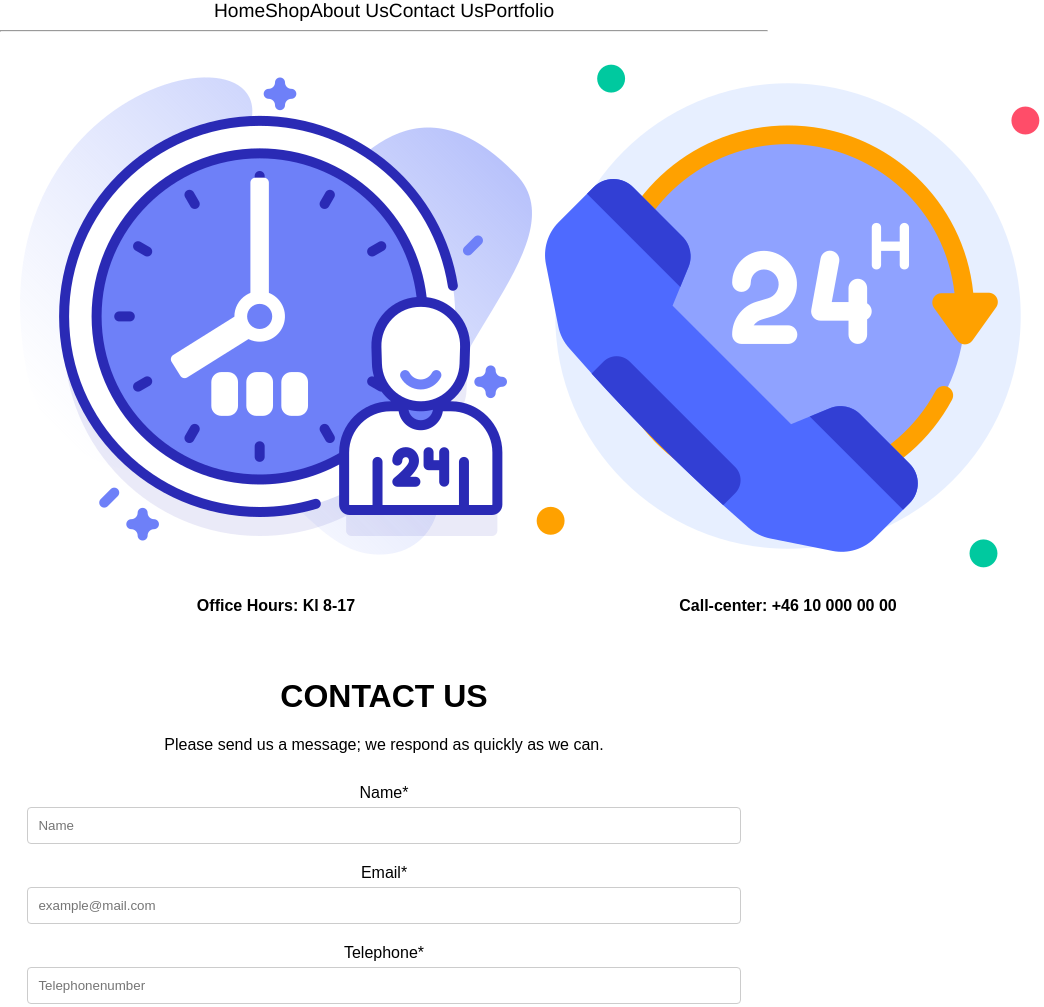
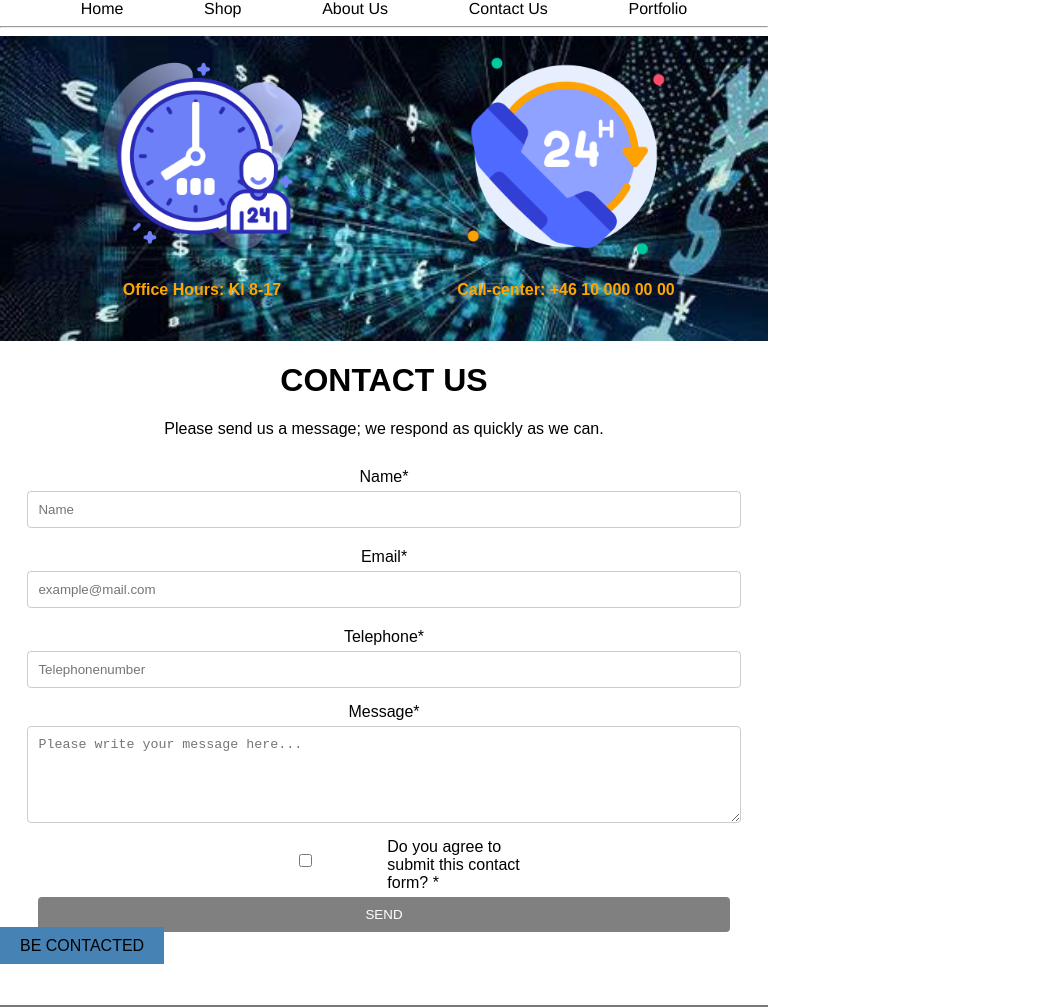
Before and after one commit to MungangaThelly/advanced-website, a website: page html/contact.html in a window 768 px wide. Shown: the top 1007 px of the page, 1044 px wide, since content can reach past the window. Drawn offline with Linux system fonts and the light colour scheme.

Commit message:
oneupdate

```diff
--- a/html/contact.html
+++ b/html/contact.html
@@ -21,11 +21,11 @@
 
     <div class="contact-info">
         <div class="office-hours">
-            <img src="../img/24-h.png" height="auto" alt="Welcome!">
+            <img src="../img/24-h.png" width="200px" alt="Welcome!">
             <h4>Office Hours: Kl 8-17</h4>
         </div>
         <div class="call-center">
-            <img src="../img/telephone.png" height="auto" alt="Client is King">
+            <img src="../img/telephone.png" width="200px" alt="Client is King">
             <h4>Call-center: +46 10 000 00 00</h4>
         </div>
     </div>
--- a/styles/contact.css
+++ b/styles/contact.css
@@ -1,18 +1,23 @@
 body {
     font-family: Arial, sans-serif;
-    margin: 0;
-    padding: 0;
+    margin: auto;
+    padding: auto;
 }
 
 .contact-info {
     display: grid;
-    grid-template-columns: 1fr 1fr;
+    grid-template-columns: repeat(2, 1fr); /* Two-column layout */
     padding: 20px;
     align-items: center;
+    background-image: url(../img/OIP\ \(3\).jfif);
+    background-repeat: no-repeat;
+    background-position: inherit;
+    background-size: 100%;
 }
 
 .office-hours, .call-center {
     text-align: center;
+    color: orange;
 }
 
 .contact-header {
@@ -24,6 +29,7 @@ body {
     display: flex;
     flex-direction: column;
     align-items: center;
+    width: 100%; /* Full width for better responsiveness */
 }
 
 .contact-form label {
@@ -46,12 +52,11 @@ body {
 
 .contact-btn {
     padding: 10px 20px;
-    background-color:steelblue;
+    background-color: steelblue;
     color: #fff;
     text-decoration: none;
     border: none;
     cursor: pointer;
-    float: inline-end;
 }
 
 .contact-btn:hover {
@@ -75,11 +80,12 @@ body {
 }
 
 .modal-content {
-    background-color:white;
+    background-color: white;
     margin: 15% auto; /* 15% from the top and centered */
     padding: 20px;
-    border-radius: 100px;
-    width: 50%; /* Could be more or less, depending on screen size */
+    border-radius: 10px;
+    width: 80%; /* Responsive width */
+    max-width: 600px; /* Limit max width */
 }
 
 .close {
@@ -96,8 +102,8 @@ body {
 
 form {
     display: flex;
-    flex-wrap: wrap;
     flex-direction: column;
+    width: 100%; /* Full width for responsiveness */
 }
 
 input[type="text"],
@@ -110,7 +116,7 @@ textarea {
 }
 
 input[type="submit"] {
-    background-color:gray;
+    background-color: gray;
     color: #fff;
     border: none;
     cursor: pointer;
@@ -121,20 +127,10 @@ input[type="submit"]:hover {
     background-color: springgreen;
 }
 
-
 /* For Tablets */
 @media (max-width: 1024px) and (min-width: 768px) {
-    .navbar {
-        flex-direction: row;
-        flex-wrap: wrap;
-        justify-content: center;
-        font-size: 1.2em; /* Increased font size for better visibility */
-    }
-
     .contact-info {
-        display: grid;
-        grid-template-columns: 1fr 1fr; /* Keep two-column layout */
-        padding: 20px;
+        grid-template-columns: repeat(2, 1fr); /* Two-column layout */
     }
 
     .contact-form input, .contact-form textarea {
@@ -142,30 +138,24 @@ input[type="submit"]:hover {
     }
 
     .footer {
+        display: flex;
         flex-direction: column; /* Stack footer sections on smaller screens */
     }
 }
 
 /* For Mobile Phones */
 @media (max-width: 767px) {
-    .navbar {
-        flex-direction: column;
-        align-items: center;
-        font-size: 1em;
-    }
-
     .contact-info {
-        grid-template-columns: 1fr;
+        grid-template-columns: 1fr; /* One-column layout */
         padding: 10px;
     }
 
     .contact-form {
-        width: 100%;
         padding: 0 20px;
     }
 
     .contact-form input, .contact-form textarea {
-        max-width: 100%;
+        max-width: 100%; /* Full width inputs */
     }
 
     .footer {
```
